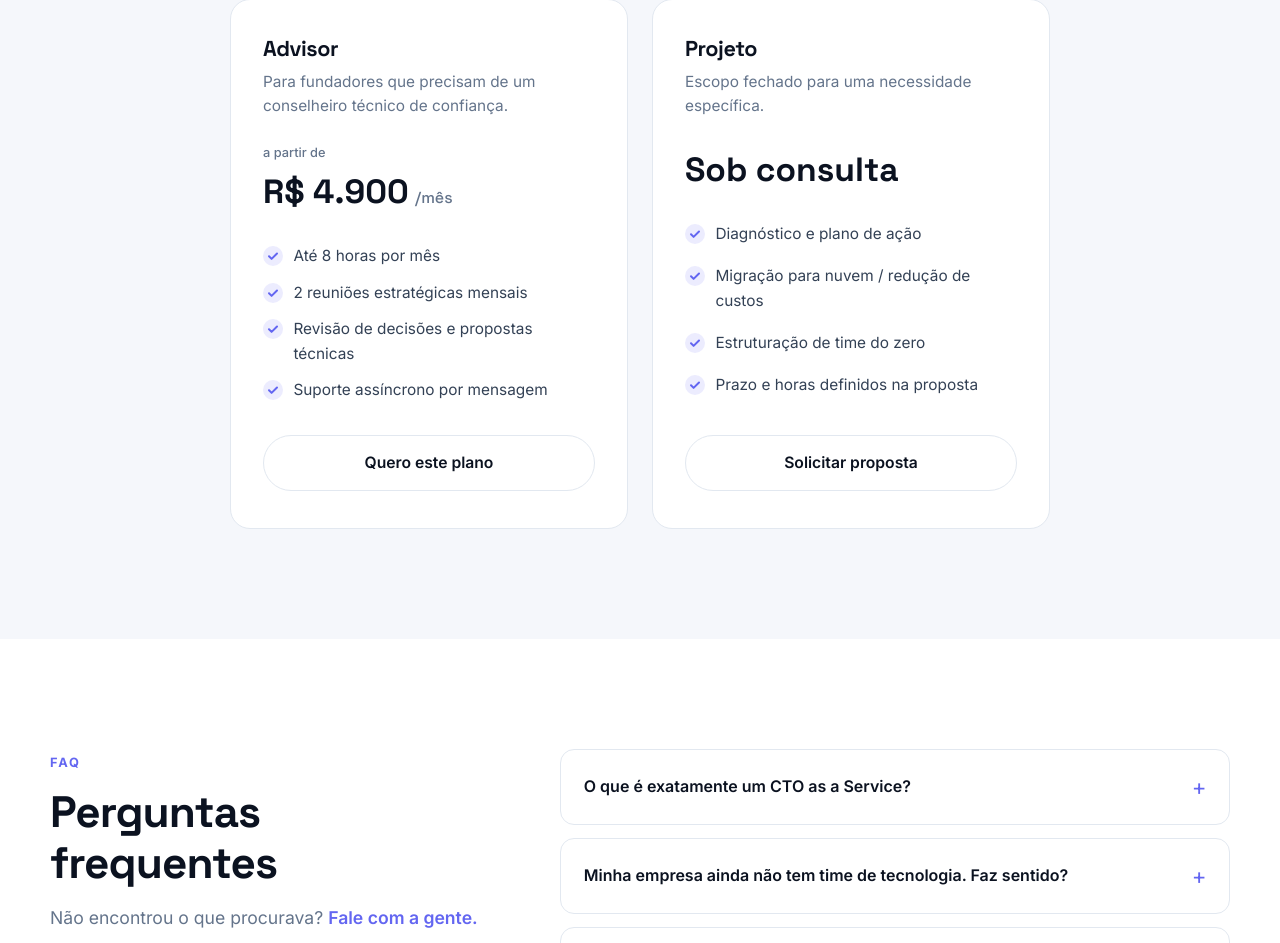
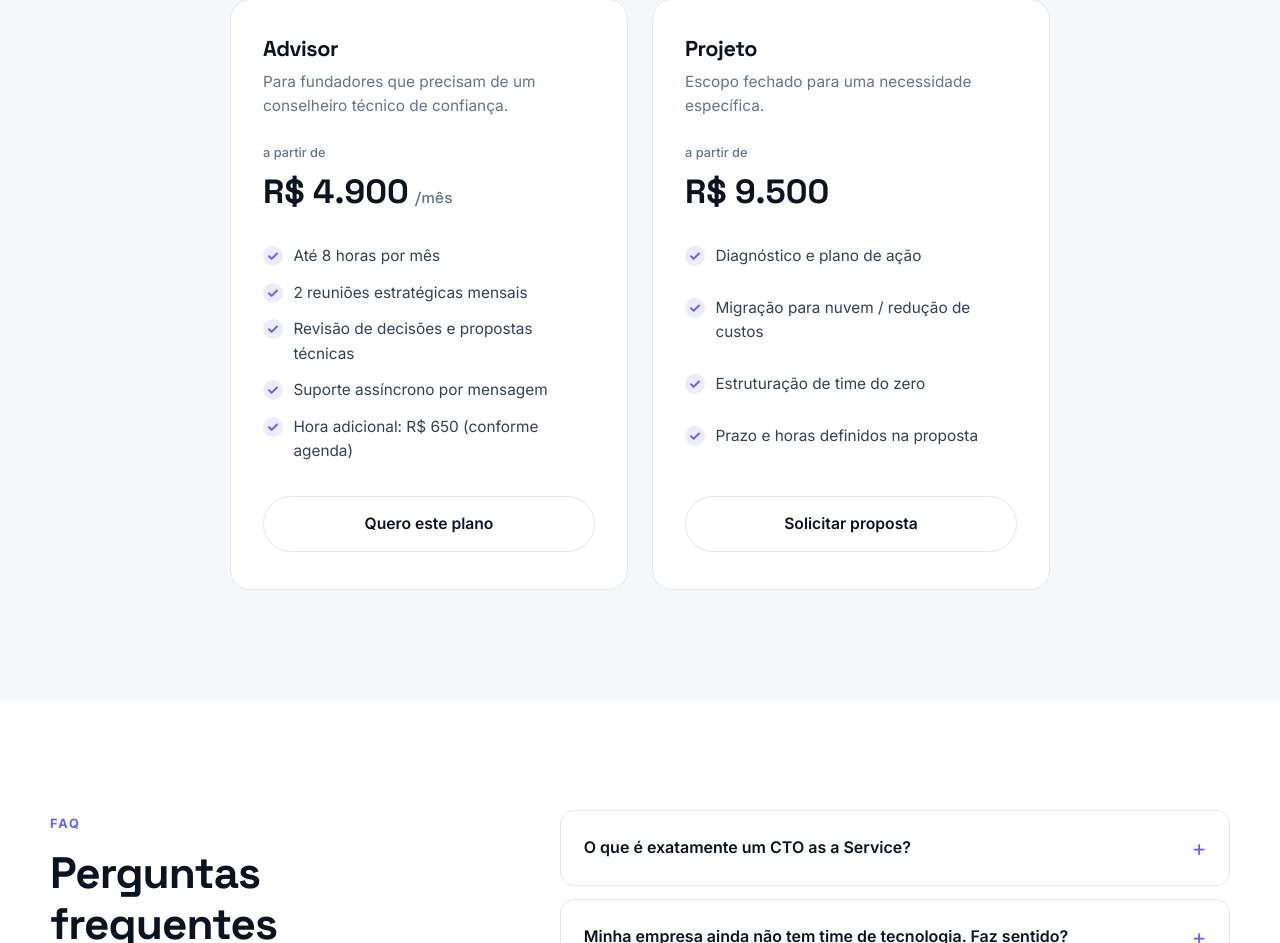
Before and after one commit to leoalbu/cadastro-de-produtos, a plain HTML site: page site/index.html in a window 1280 px wide. Shown: the part 5262-6205 px from the top of the page. Drawn offline with Linux system fonts and the light colour scheme.

Commit message:
Ajusta preços dos planos com base em pesquisa de mercado
Co-Authored-By: Claude Opus 5.5 <noreply@anthropic.com>
Claude-Session: https://claude.ai/code/session_01AMcQsWT4H61Y7JZ9TzXXMh

```diff
--- a/site/index.html
+++ b/site/index.html
@@ -300,13 +300,14 @@
               <li>2 reuniões estratégicas mensais</li>
               <li>Revisão de decisões e propostas técnicas</li>
               <li>Suporte assíncrono por mensagem</li>
+              <li>Hora adicional: R$ 650 (conforme agenda)</li>
             </ul>
             <a href="#contato" class="btn btn--ghost btn--block" data-plan="Advisor">Quero este plano</a>
           </article>
           <article class="plan reveal">
             <h3>Projeto</h3>
             <p class="plan__desc">Escopo fechado para uma necessidade específica.</p>
-            <p class="plan__price">Sob consulta</p>
+            <p class="plan__price"><small>a partir de</small> R$ 9.500</p>
             <ul>
               <li>Diagnóstico e plano de ação</li>
               <li>Migração para nuvem / redução de custos</li>
```
